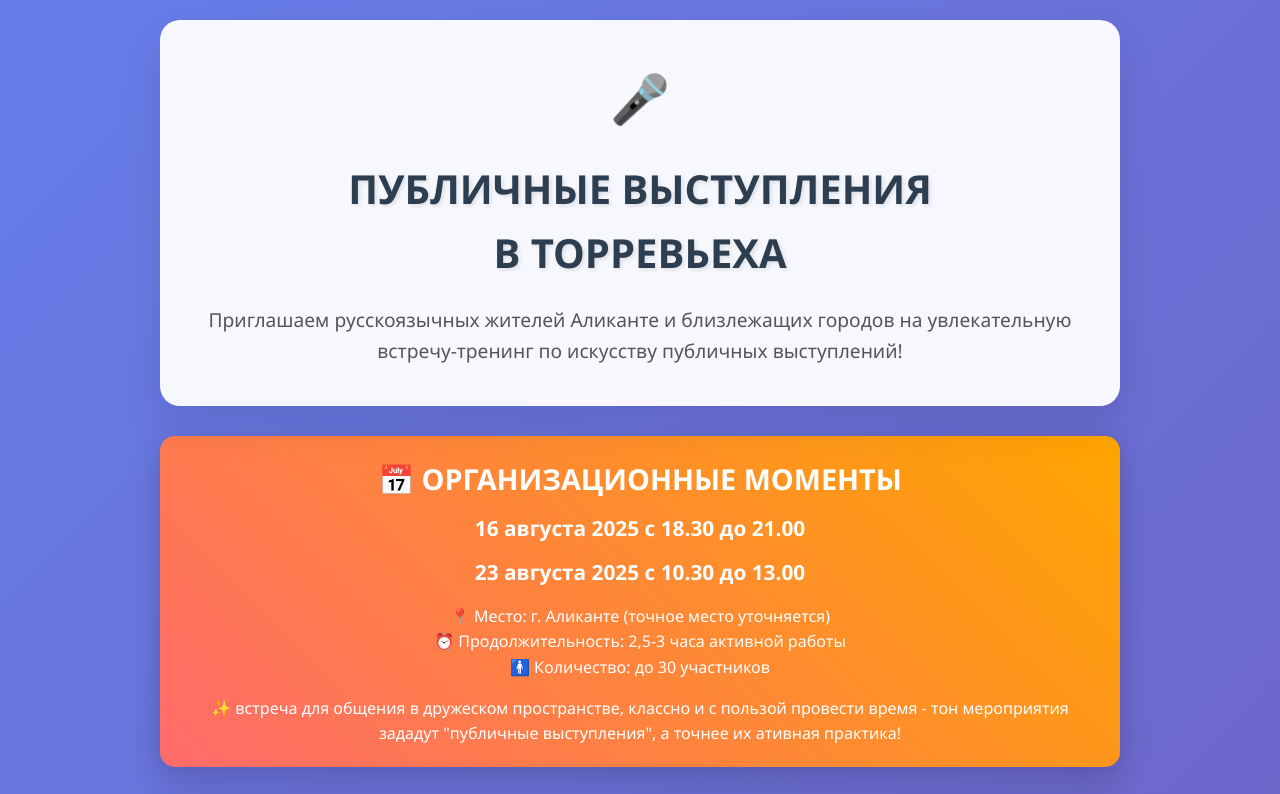
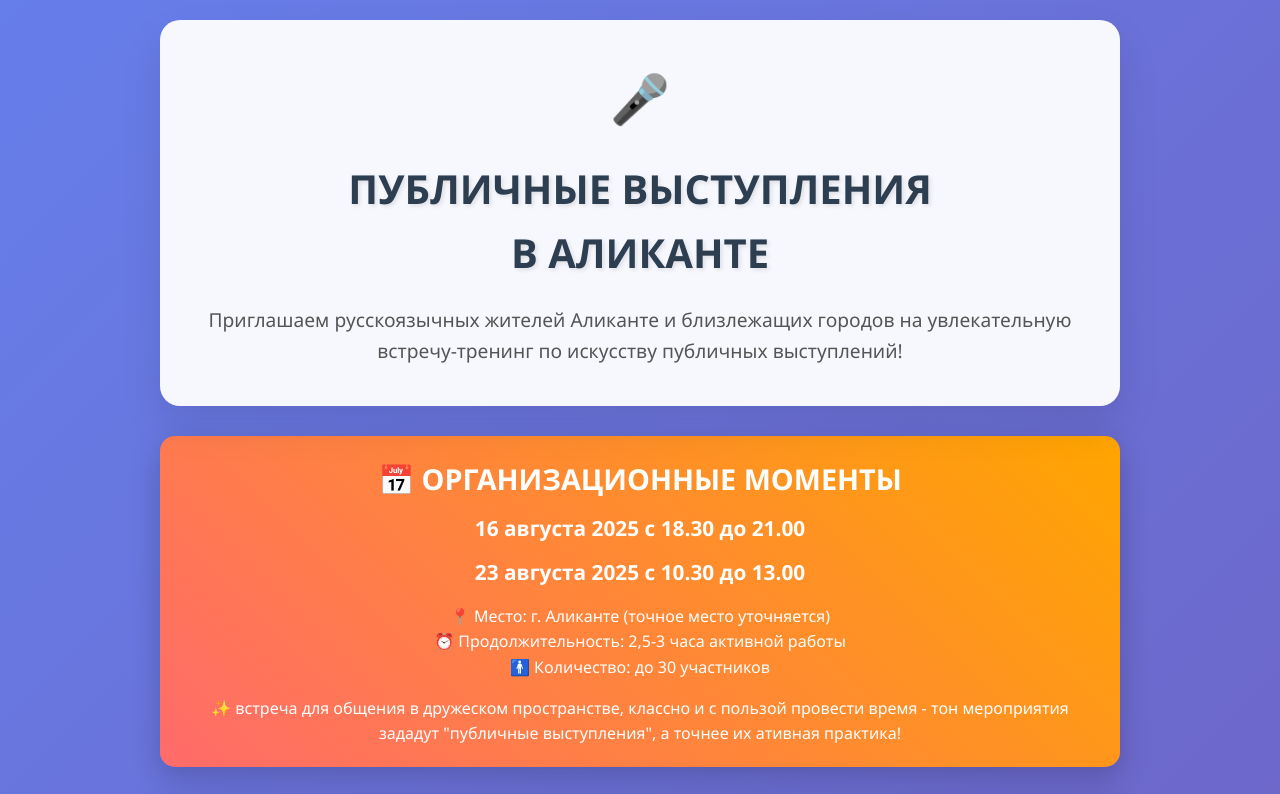
Before and after one commit to OlgaMolochkova/landing-page, a plain HTML site: page index.html in a window 1280 px wide. Shown: the top 794 px of the page. Drawn offline with Linux system fonts and the light colour scheme.

Commit message:
Update index.html

```diff
--- a/index.html
+++ b/index.html
@@ -222,7 +222,7 @@
         <div class="header">
             <span class="emoji">🎤</span>
             <h1>ПУБЛИЧНЫЕ ВЫСТУПЛЕНИЯ<br>
-            В ТОРРЕВЬЕХА</h1>
+            В АЛИКАНТЕ</h1>
             <p>Приглашаем русскоязычных жителей Аликанте и близлежащих городов на увлекательную встречу-тренинг по искусству публичных выступлений!</p>
         </div>
         <div class="dates">
```
